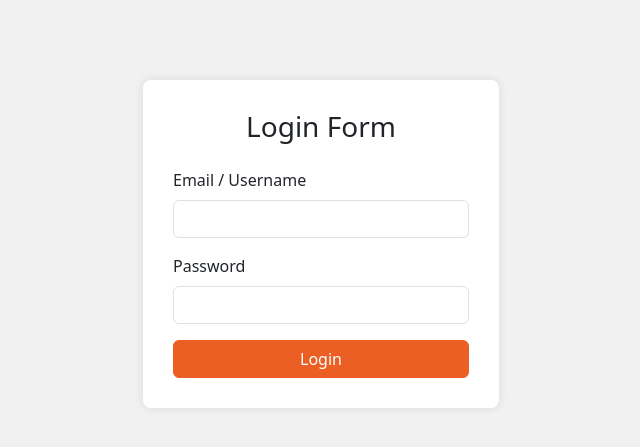
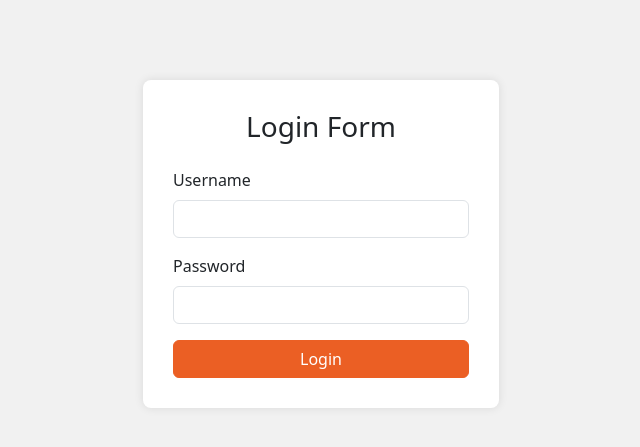
Before and after one commit to baguss-hub/inventory, a CodeIgniter app: page /dodoinventory/index.php/login in a window 1280 px wide. Shown: the top 447 px of the page, without its empty margins (319-959 px from the left). Run offline with CodeIgniter, Linux system fonts and the light colour scheme.

Commit message:
update: login.php

```diff
--- a/application/views/login.php
+++ b/application/views/login.php
@@ -3,7 +3,7 @@
 <head>
     <meta charset="UTF-8">
     <meta name="viewport" content="width=device-width, initial-scale=1.0">
-    <title>Login Admin</title>
+    <title>Login Aja</title>
 
     <!-- Bootstrap 5 -->
     <link href="https://cdn.jsdelivr.net/npm/bootstrap@5.3.0/dist/css/bootstrap.min.css" rel="stylesheet">
@@ -42,7 +42,7 @@
                 <form method="post" action="<?= site_url('login/proses'); ?>">
 
                     <div class="mb-3">
-                        <label class="form-label">Email / Username</label>
+                        <label class="form-label">Username</label>
                         <input type="text" name="identity" class="form-control" required>
                     </div>
 
```
